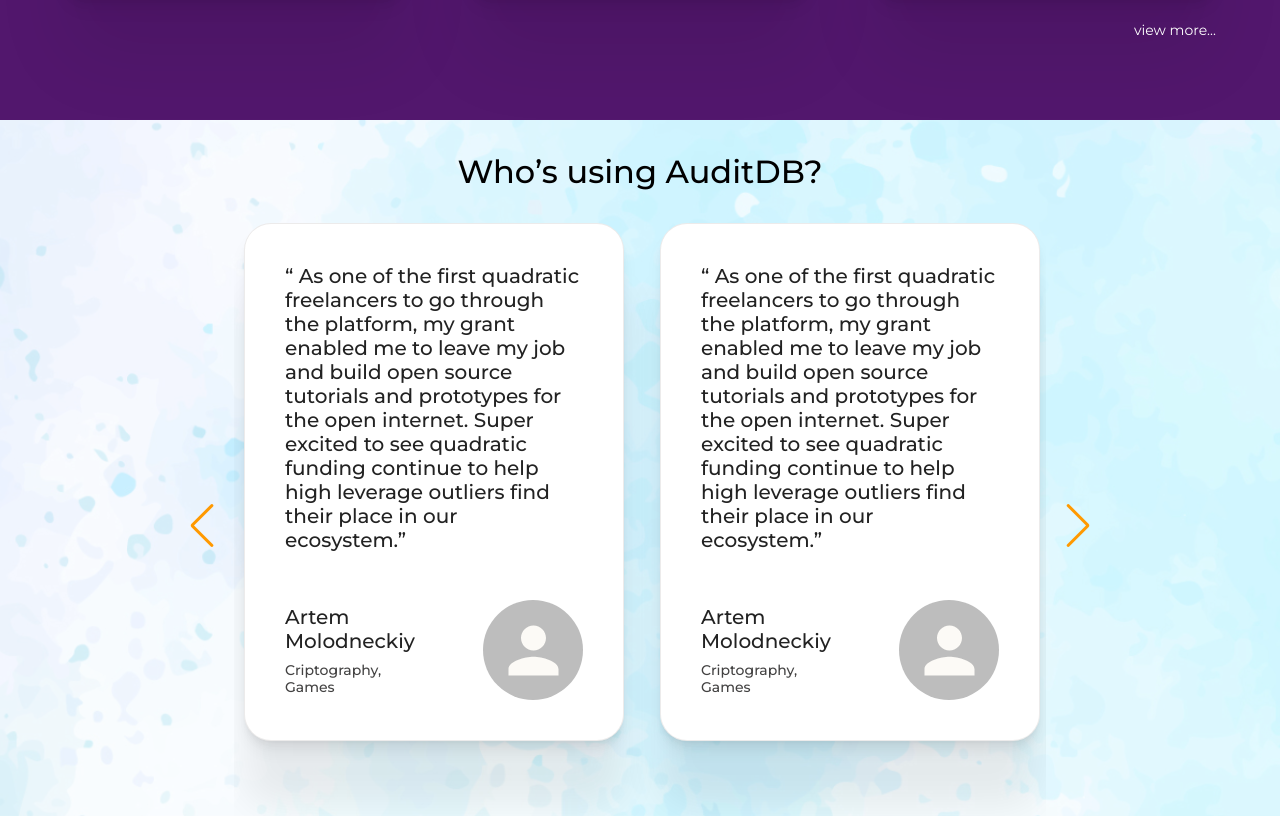
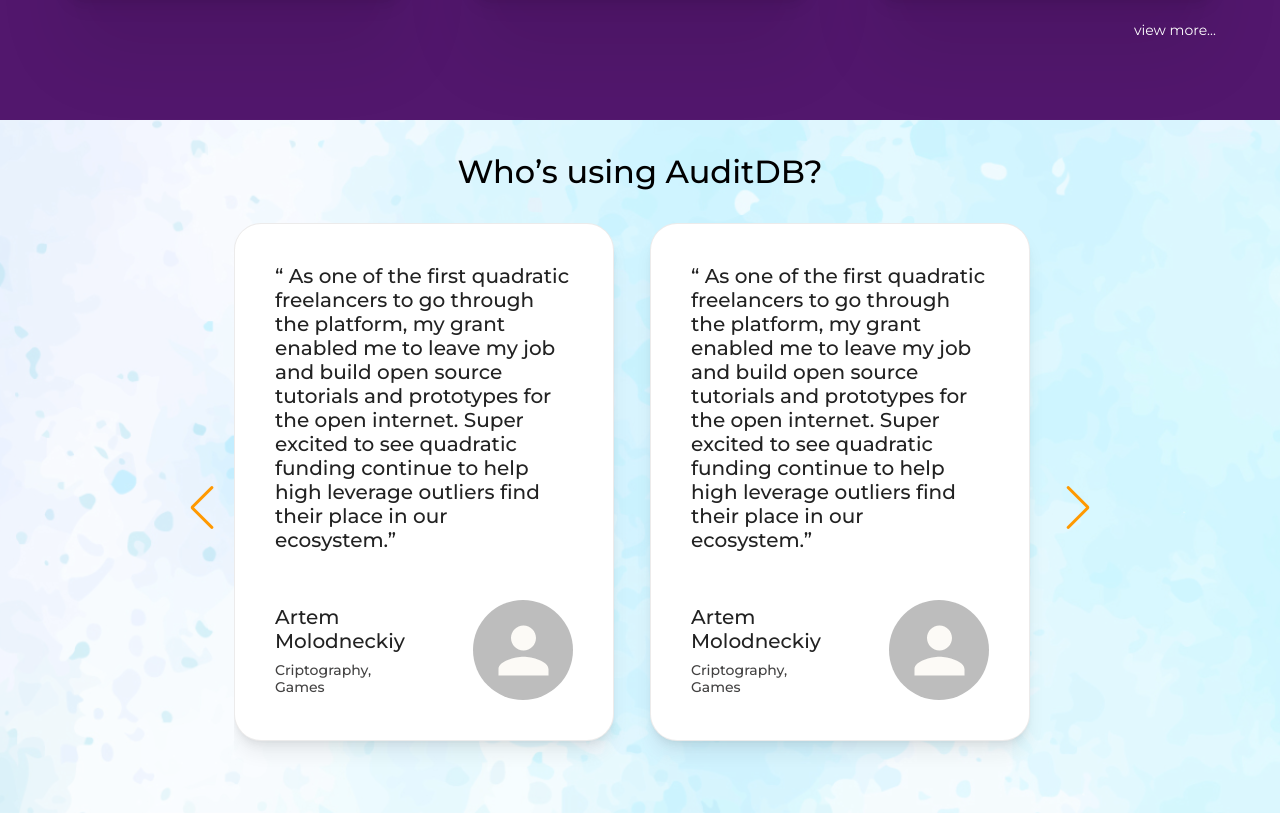
Before and after one commit to auditdbio/audit-web, a React (Vite) app: page / in a window 1280 px wide. Shown: the part 2280-3096 px from the top of the page. Built offline with nearby package versions, Linux system fonts and the light colour scheme.

Commit message:
done carousel

```diff
--- a/src/components/homepage/carousel/Carousel.jsx
+++ b/src/components/homepage/carousel/Carousel.jsx
@@ -36,6 +36,7 @@
 					lg: "1480px",
 					xl: "1880px",
 				},
+				marginBottom: "2rem",
 			}}
 		>
 			<Box sx={carouselTextStyle}>Who’s using AuditDB?</Box>
@@ -66,9 +67,6 @@
 					onSwiper={(swiper) => {
 						swiperRef.current = swiper;
 					}}
-					// pagination={{
-					// 	clickable: true,
-					// }}
 					modules={[Pagination, Navigation]}
 					breakpoints={{
 						920: {
@@ -84,13 +82,7 @@
 							spaceBetween: 50,
 						},
 					}}
-					// loop={true}
-					// centeredSlides={true}
-					style={
-						{
-							// margin: "1rem",
-						}
-					}
+					loop={true}
 				>
 					{items.map((item) => (
 						<SwiperSlide key={item.id}>
@@ -106,6 +98,33 @@
 						display: {
 							xs: "none",
 							sm: "block",
+						},
+					}}
+				></Button>
+			</Box>
+			<Box
+				className="mobile-buttons"
+				sx={{ display: "flex", justifyContent: "center", gap: "1rem" }}
+			>
+				<Button
+					className={prevBtnClass}
+					onClick={handlePrevClick}
+					disableRipple
+					sx={{
+						display: {
+							xs: "block",
+							sm: "none",
+						},
+					}}
+				></Button>
+				<Button
+					className={nextBtnClass}
+					disableRipple
+					onClick={handleNextClick}
+					sx={{
+						display: {
+							xs: "block",
+							sm: "none",
 						},
 					}}
 				></Button>
--- a/src/components/homepage/carousel/FeedbackCard.jsx
+++ b/src/components/homepage/carousel/FeedbackCard.jsx
@@ -2,7 +2,7 @@
 
 const FeedbackCard = ({ info }) => {
 	return (
-		<Card sx={cardWrapper}>
+		<Card sx={cardWrapper()}>
 			<Typography style={descriptionStyle}>{info.description}</Typography>
 			<Box sx={detailsWrapper}>
 				<Box
@@ -22,7 +22,7 @@
 	);
 };
 
-const cardWrapper = {
+const cardWrapper = () => ({
 	height: "100%",
 	width: "100%",
 	maxWidth: "380px",
@@ -31,19 +31,19 @@
 	border: "1px solid rgba(67, 66, 66, 0.1)",
 	zIndex: 1,
 	boxShadow:
-		"0px 64.1377px 40.5824px rgba(0, 0, 0, 0.07)," +
-		"0px 14.326px 17.1057px rgba(0, 0, 0, 0.0417275)," +
+		// "0px 64.1377px 40.5824px rgba(0, 0, 0, 0.07)," +
+		"0px 14.326px 17.1057px rgba(0, 0, 0, 0.0517275)," +
 		"0px 8.03104px 9.5893px rgba(0, 0, 0, 0.035), " +
 		"0px 4.26523px 5.09281px rgba(0, 0, 0, 0.0282725), " +
 		"0px 1.77486px 2.11923px rgba(0, 0, 0, 0.0196802)",
-	marginBottom: "75px",
-	marginX: "10px",
+	marginBottom: "40px",
+	marginLeft: { xs: "30px", sm: "70px", md: "0" },
 	display: "flex",
 	flexDirection: "column",
 	justifyContent: "space-between",
 	padding: "40px",
 	gap: "3rem",
-};
+});
 
 const descriptionStyle = {
 	fontSize: "20px",
--- a/src/index.css
+++ b/src/index.css
@@ -16,3 +16,14 @@
 a {
 	text-decoration: none;
 }
+
+.mobile-buttons .swiper-button-prev::after {
+	font-size: 20px !important;
+	width: 20px !important;
+	height: 20px !important;
+}
+.mobile-buttons .swiper-button-next::after {
+	font-size: 20px !important;
+	width: 20px !important;
+	height: 20px !important;
+}
```
